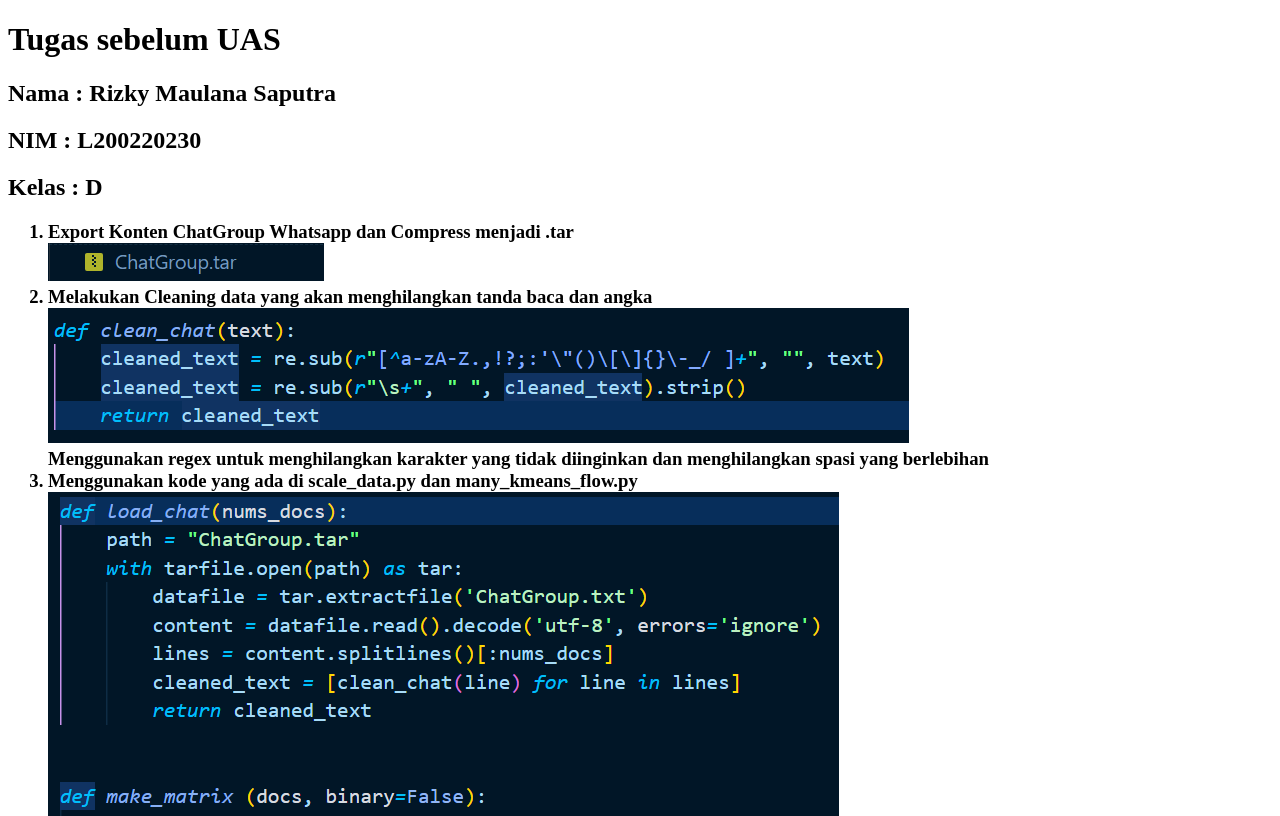
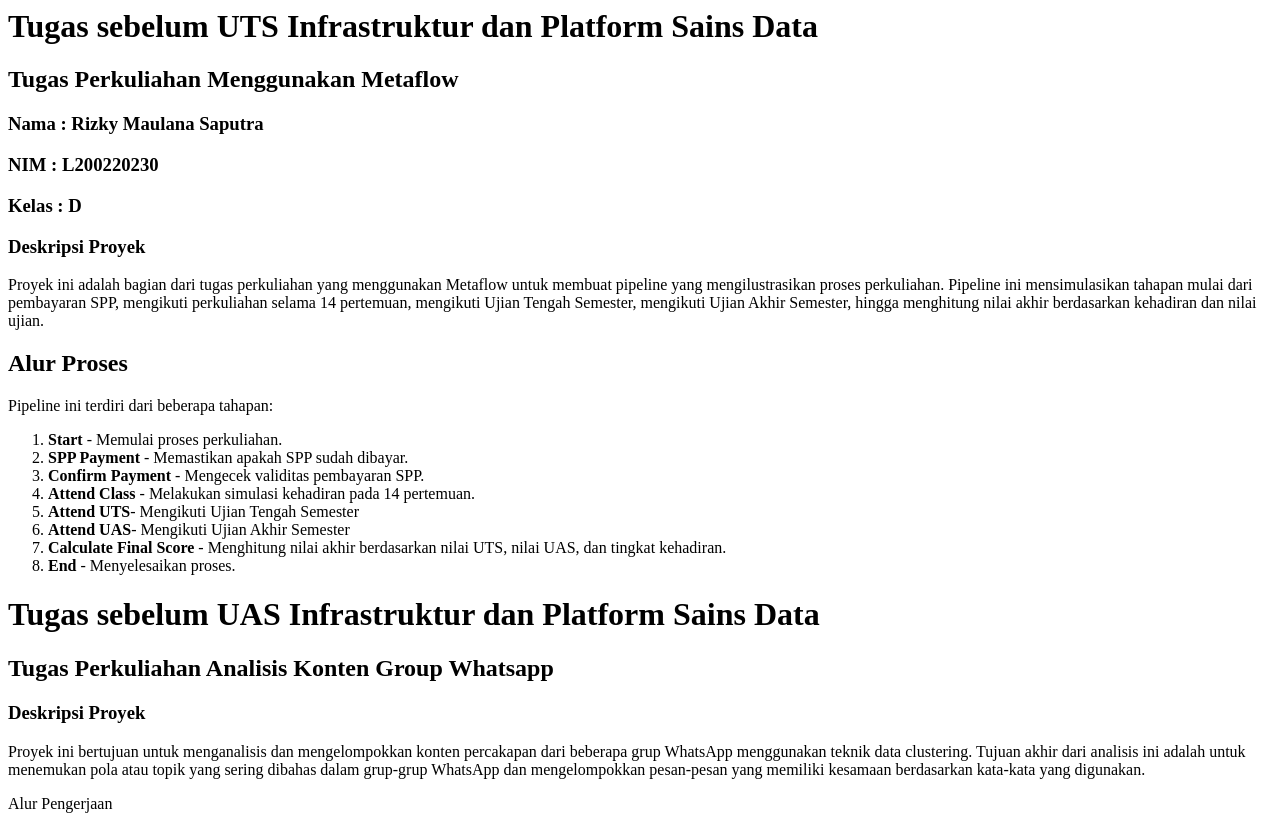
Before and after one commit to RizkytheMagicalCheeseWizard/teamwork.github.io, a plain HTML site: page index.html in a window 1280 px wide. Shown: the top 816 px of the page. Drawn offline with Linux system fonts and the light colour scheme.

Commit message:
Update index.html

```diff
--- a/index.html
+++ b/index.html
@@ -1,17 +1,39 @@
-<!DOCTYPE html>
-<html lang="en">
-<head>
-    <meta charset="UTF-8">
-    <meta name="viewport" content="width=device-width, initial-scale=1.0">
-    <title>Laporan</title>
-</head>
-<body>
-    <h1>Tugas sebelum UAS</h1>
-    <h2>Nama : Rizky Maulana Saputra</h2>
-    <h2>NIM : L200220230</h2>
-    <h2>Kelas : D</h2>
+<h1>Tugas sebelum UTS Infrastruktur dan Platform Sains Data</h1>
+<h2>Tugas Perkuliahan Menggunakan Metaflow</h2>
+
+<h3>Nama : Rizky Maulana Saputra</h3>
+<h3>NIM : L200220230</h3>
+<h3>Kelas : D</h3>
+
+<h3>Deskripsi Proyek</h3>
+<p>
+  Proyek ini adalah bagian dari tugas perkuliahan yang menggunakan Metaflow untuk membuat pipeline yang mengilustrasikan proses perkuliahan.
+  Pipeline ini mensimulasikan tahapan mulai dari pembayaran SPP, mengikuti perkuliahan selama 14 pertemuan, mengikuti Ujian Tengah Semester, mengikuti Ujian Akhir Semester, hingga menghitung nilai akhir
+  berdasarkan kehadiran dan nilai ujian.
+</p>
+
+<h2>Alur Proses</h2>
+<p>Pipeline ini terdiri dari beberapa tahapan:</p>
 <ol>
-       <h3>
+  <li><strong>Start</strong> - Memulai proses perkuliahan.</li>
+  <li><strong>SPP Payment</strong> - Memastikan apakah SPP sudah dibayar.</li>
+  <li><strong>Confirm Payment</strong> - Mengecek validitas pembayaran SPP.</li>
+  <li><strong>Attend Class</strong> - Melakukan simulasi kehadiran pada 14 pertemuan.</li>
+  <li><strong>Attend UTS</strong>- Mengikuti Ujian Tengah Semester</li>
+  <li><strong>Attend UAS</strong>- Mengikuti Ujian Akhir Semester</li>
+  <li><strong>Calculate Final Score</strong> - Menghitung nilai akhir berdasarkan nilai UTS, nilai UAS, dan tingkat kehadiran.</li>
+  <li><strong>End</strong> - Menyelesaikan proses.</li>
+</ol>
+
+<h1>Tugas sebelum UAS Infrastruktur dan Platform Sains Data</h1>
+<h2>Tugas Perkuliahan Analisis Konten Group Whatsapp</h2>
+<h3>Deskripsi Proyek</h3>
+<p>
+    Proyek ini bertujuan untuk menganalisis dan mengelompokkan konten percakapan dari beberapa grup WhatsApp menggunakan teknik data clustering.
+    Tujuan akhir dari analisis ini adalah untuk menemukan pola atau topik yang sering dibahas dalam grup-grup WhatsApp dan mengelompokkan pesan-pesan yang memiliki kesamaan berdasarkan kata-kata yang digunakan.
+</p>
+<div>Alur Pengerjaan</div>
+<ol>
     <li>
         <div>Export Konten ChatGroup Whatsapp dan Compress menjadi .tar</div>
         <img src="img/img1.png" alt="ChatGroup">
@@ -47,7 +69,4 @@
         <div>Dari kedua Algorithm diatas memiliki hasil yang berbeda meskipun ada kata yang sama</div>
         <div>Dikarenakan Gaussian ini memperhitungkan probabilitas serta distribusi data dibandingkan dengan Kmeans yang langsung membagi data</div>
     </li>
-       </h3>
 </ol>
-</body>
-</html>
```
Lines whose indentation alone changed are shown as unchanged.
